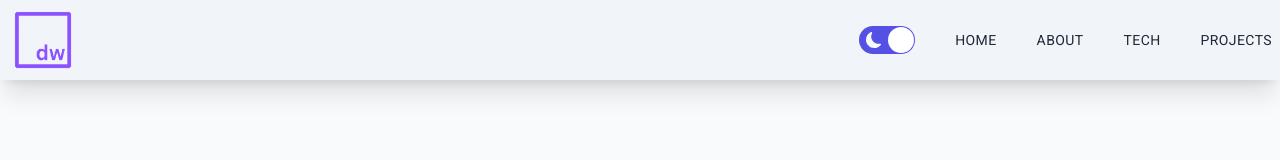
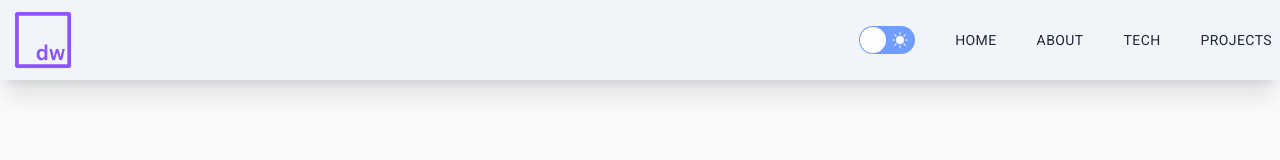
Before and after one commit to donnatopia/portfolio, a Next.js app: page / in a window 1280 px wide. Shown: the top 160 px of the page. Built offline with nearby package versions, Linux system fonts and the light colour scheme.

Commit message:
fix bug with darkmode button

```diff
--- a/components/Layouts/DarkButton.jsx
+++ b/components/Layouts/DarkButton.jsx
@@ -2,23 +2,18 @@ import React, { useState } from 'react';
 import Switch from 'react-switch';
 import { BsFillSunFill, BsFillMoonFill } from 'react-icons/bs';
 import { useTheme } from 'next-themes';
-import { useMediaQuery } from 'react-responsive';
 
 export default function DarkButton() {
   const { theme, setTheme } = useTheme();
-  const [isDarkMode, setIsDarkMode] = useState(
-    useMediaQuery({query: '(prefers-color-scheme: light)'})
-  );
 
   const toggleDarkMode = () => {
-    setIsDarkMode(!isDarkMode);
-    setTheme(theme === 'dark' ? 'light' : 'dark')
+    setTheme(theme === 'dark' ? 'light' : 'dark');
   }
 
   return (
     <Switch
       onChange={ toggleDarkMode }
-      checked={ isDarkMode }
+      checked={ theme === 'dark' }
       uncheckedIcon={
         <BsFillSunFill className='m-auto h-7 text-light-main-bg' />
       }
--- a/package.json
+++ b/package.json
@@ -17,7 +17,6 @@
     "react": "18.2.0",
     "react-dom": "18.2.0",
     "react-icons": "^4.8.0",
-    "react-responsive": "^9.0.2",
     "react-simple-typewriter": "^5.0.1",
     "react-slick": "^0.29.0",
     "react-switch": "^7.0.0"
```
Also changed, not shown: 1 other file (tests, documents, lock files or other folders).
